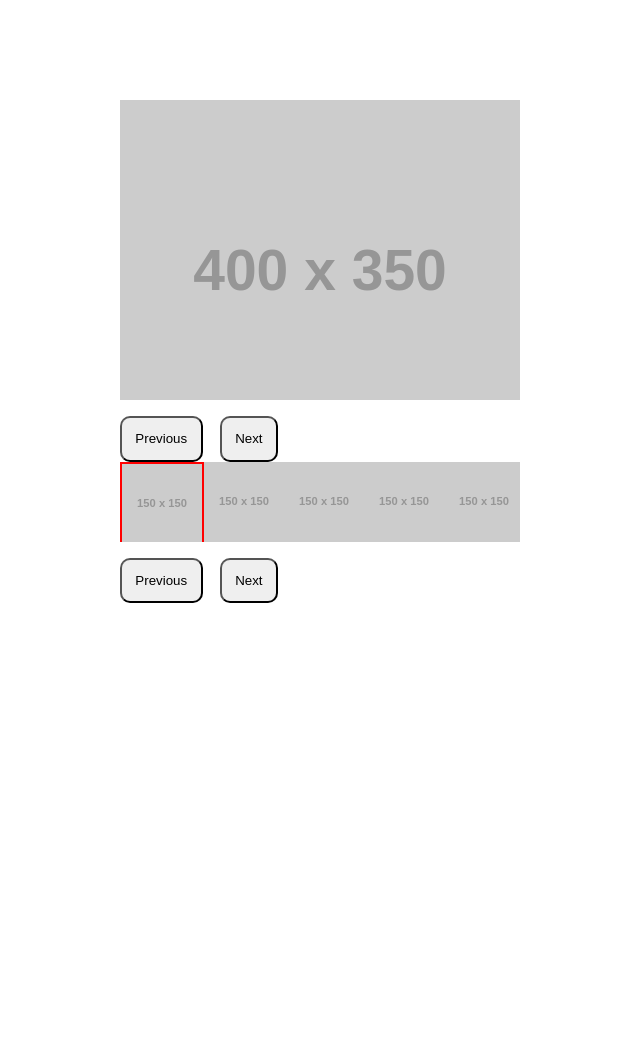
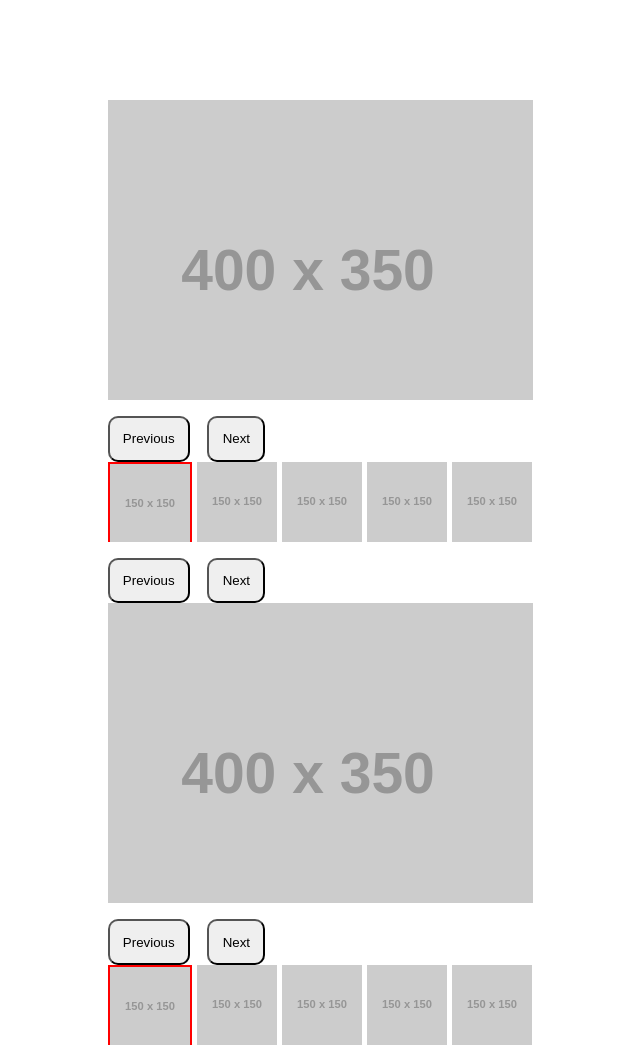
Before and after one commit to nelsonJM/Dual-Slider, a plain HTML site: page index.html in a window 1280 px wide. Shown: the top 1056 px of the page, without its empty margins (320-960 px from the left). Before the commit the page ends 800 px from the top, so only its background shows below. Drawn offline with nearby package versions, Linux system fonts and the light colour scheme; placeholder pictures from the web are drawn by us.

Commit message:
supports multiple galleries

```diff
--- a/index.html
+++ b/index.html
@@ -6,7 +6,7 @@
 	<link rel="stylesheet" href="slider.css">
 	<style>
 		body {
-			width: 400px;
+			width: 425px;
 			margin: 100px auto 0;
 		}
 		* {
@@ -18,7 +18,90 @@
 	<script src="modernizr.js"></script>
 </head>
 <body>
-	<div class="main-gallery">
+	<div id="main-gallery-1">
+		<div class="slider">
+			<ul class="feat-images">
+					<li id="image1"><img src="http://placehold.it/400x350&text=image1" alt="image"></li>
+					<li id="image2"><img src="http://placehold.it/400x350&text=image2" alt="image"></li>
+					<li id="image3"><img src="http://placehold.it/400x350&text=image3" alt="image"></li>
+					<li id="image4"><img src="http://placehold.it/400x350&text=image4" alt="image"></li>
+					<li id="image5"><img src="http://placehold.it/400x350&text=image5" alt="image"></li>
+					<li id="image6"><img src="http://placehold.it/400x350&text=image6" alt="image"></li>
+					<li id="image7"><img src="http://placehold.it/400x350&text=image7" alt="image"></li>
+					<li id="image8"><img src="http://placehold.it/400x350&text=image8" alt="image"></li>
+					<li id="image9"><img src="http://placehold.it/400x350&text=image9" alt="image"></li>
+					<li id="image10"><img src="http://placehold.it/400x350&text=imag10" alt="image"></li>
+					<li id="image11"><img src="http://placehold.it/400x350&text=image11" alt="image"></li>
+					<li id="image12"><img src="http://placehold.it/400x350&text=image12" alt="image"></li>
+					<li id="image13"><img src="http://placehold.it/400x350&text=image13" alt="image"></li>
+					<li id="image14"><img src="http://placehold.it/400x350&text=image14" alt="image"></li>
+			</ul>
+		</div>
+		<div class="slider-nav">
+			<button class="slider-dir" data-dir="prev">Previous</button>
+			<button class="slider-dir" data-dir="next">Next</button>
+		</div>
+		<div class="carousel">
+			<ul>
+				<li data-num="0" class="cTH">
+					<a href="#">
+						<img src="http://placehold.it/150x150&text=image1" alt="image" height="80" width="80">
+					</a>
+				</li>
+				<li data-num="1">
+					<a href="#">
+						<img src="http://placehold.it/150x150&text=image2" alt="image" height="80" width="80">
+					</a>
+				</li>
+				<li data-num="2">
+					<a href="#">
+						<img src="http://placehold.it/150x150&text=image3" alt="image" height="80" width="80">
+					</a>
+				</li>
+				<li data-num="3">
+					<a href="#">
+						<img src="http://placehold.it/150x150&text=image4" alt="image" height="80" width="80">
+					</a>
+				</li>
+				<li data-num="4">
+					<a href="#">
+						<img src="http://placehold.it/150x150&text=image5" alt="image" height="80" width="80">
+					</a>
+				</li>
+				<li data-num="5"><a href="#"><img src="http://placehold.it/150x150&text=image6" alt="image" height="80" width="80"></a></li>
+				<li data-num="6"><a href="#"><img src="http://placehold.it/150x150&text=image7" alt="image" height="80" width="80"></a></li>
+				<li data-num="7"><a href="#"><img src="http://placehold.it/150x150&text=image8" alt="image" height="80" width="80"></a></li>
+				<li data-num="8"><a href="#"><img src="http://placehold.it/150x150&text=image9" alt="image" height="80" width="80"></a></li>
+				<li data-num="9">
+					<a href="#"><img src="http://placehold.it/150x150&text=image10" alt="image" height="80" width="80"></a></li>
+				<li data-num="10">
+					<a href="#">
+						<img src="http://placehold.it/150x150&text=image11" alt="image" height="80" width="80">
+					</a>
+				</li>
+				<li data-num="11">
+					<a href="#">
+						<img src="http://placehold.it/150x150&text=image12" alt="image" height="80" width="80">
+					</a>
+				</li>
+				<li data-num="12">
+					<a href="#">
+						<img src="http://placehold.it/150x150&text=image13" alt="image" height="80" width="80">
+					</a>
+				</li>
+				<li data-num="13">
+					<a href="#">
+						<img src="http://placehold.it/150x150&text=image14" alt="image" height="80" width="80">
+					</a>
+				</li>
+			</ul>
+		</div>
+		<div class="slider-nav">
+			<button class="thumb-dir" data-dir="prev">Previous</button>
+			<button class="thumb-dir" data-dir="next">Next</button>
+		</div>
+	</div>
+	<div id="main-gallery-2">
 		<div class="slider">
 			<ul class="feat-images">
 					<li id="image1"><img src="http://placehold.it/400x350&text=image1" alt="image"></li>
@@ -105,7 +188,8 @@
 <script src="slider.js"></script>
 <script>
 (function($) {
-	$('.main-gallery').Gallery();
+	$('#main-gallery-1').Gallery();
+	$('#main-gallery-2').Gallery();
 })(jQuery);
 </script>
 </body>
--- a/slider.css
+++ b/slider.css
@@ -37,6 +37,7 @@
 }
 .carousel li {
 	float: left;
+	margin-right: 5px;
 }
 
 .carousel ul li a {
@@ -45,6 +46,11 @@
 
 .cTH a {
 	border: 2px solid red;
+
+}
+
+.cTH a img {
+	opacity: 1;
 }
 
 /*.feat-images {*/
--- a/slider.js
+++ b/slider.js
@@ -11,17 +11,15 @@ if(typeof Object.create !== 'function'){
 		init: function(options, elem){
 			var self = this;
 
-			// Not sure about this
-			var nav = $("div.slider-nav");
-			var slider = $("div.slider ul");
-			var carousel = $("div.carousel ul");
-
 			self.elem = elem;
 			self.$elem = $(elem);
 
-			self.$nav = self.$elem.find(nav);
-			self.$slider = self.$elem.find(slider);
-			self.$carousel = self.$elem.find(carousel);
+			// self.$nav = self.$elem.find(nav);
+			self.$nav = self.$elem.find($("div.slider-nav"));
+			// self.$slider = self.$elem.find(slider);
+			self.$slider = self.$elem.find($("div.slider ul"));
+			// self.$carousel = self.$elem.find(carousel);
+			self.$carousel = self.$elem.find($("div.carousel ul"));
 			self.$sliderImgs = self.$slider.find('img');
 
 			self.$sliderImgWidth = self.$sliderImgs[0].width;
@@ -30,7 +28,7 @@ if(typeof Object.create !== 'function'){
 			self.$carouselImgWidth = self.$carouselImgs[0].width;
 			self.$carouselImgsLen = self.$carouselImgs.length;
 
-			self.$carouselWidth = $(".carousel").width();
+			self.$carouselWidth = self.$elem.find($(".carousel")).width();
 
 			// Current image & thumb
 			self.current = 0;
@@ -50,12 +48,10 @@ if(typeof Object.create !== 'function'){
 			self.thumbEnd = self.thumbStart + (self.options.maxThumbs - 1);
 
 			// The range of images in the slider - not sure if this is necessary
-			self.sliderRange = $('.slider ul li');
+			self.sliderRange = self.$elem.find($('.slider ul li'));
 
 			// The range of images in the carousel - not sure if this is necessary
-			self.carouselRange = $('.carousel ul li');
-
-
+			self.carouselRange = self.$elem.find($('.carousel ul li'));
 
 			self.arrowClick();
 			self.thumbClick();
@@ -92,8 +88,9 @@ if(typeof Object.create !== 'function'){
 
 		carouselFWDTransition: function(hey){
 			var self = this;
+
 			self.$carousel.animate({
-				'margin-left': -(hey * self.$carouselImgWidth)
+				'margin-left': -(hey * (self.$carouselImgWidth + self.options.marRtTh))
 			});
 		},
 
@@ -127,13 +124,6 @@ if(typeof Object.create !== 'function'){
 
 				self.thumbStart = self.current - (self.options.maxThumbs - 1);
 				self.thumbEnd = self.current;
-
-				// console.log("Begin");
-				// console.log("The current index is", self.current);
-				// console.log("End thumbslider is set to:", self.endThumbSlider);
-				// console.log("The starting visible thumb is:", self.thumbStart);
-				// console.log("The ending visible thumb is:", self.thumbEnd);
-				// console.log("End");
 
 				// Kickoff the carousel
 				self.carouselFWDTransition(self.thumbStart);
@@ -229,6 +219,7 @@ if(typeof Object.create !== 'function'){
 
 	$.fn.Gallery.options = {
 		coords: null,
-		maxThumbs: 5
+		maxThumbs: 5,
+		marRtTh: 5
 	};
 })(jQuery, window, document);
```
